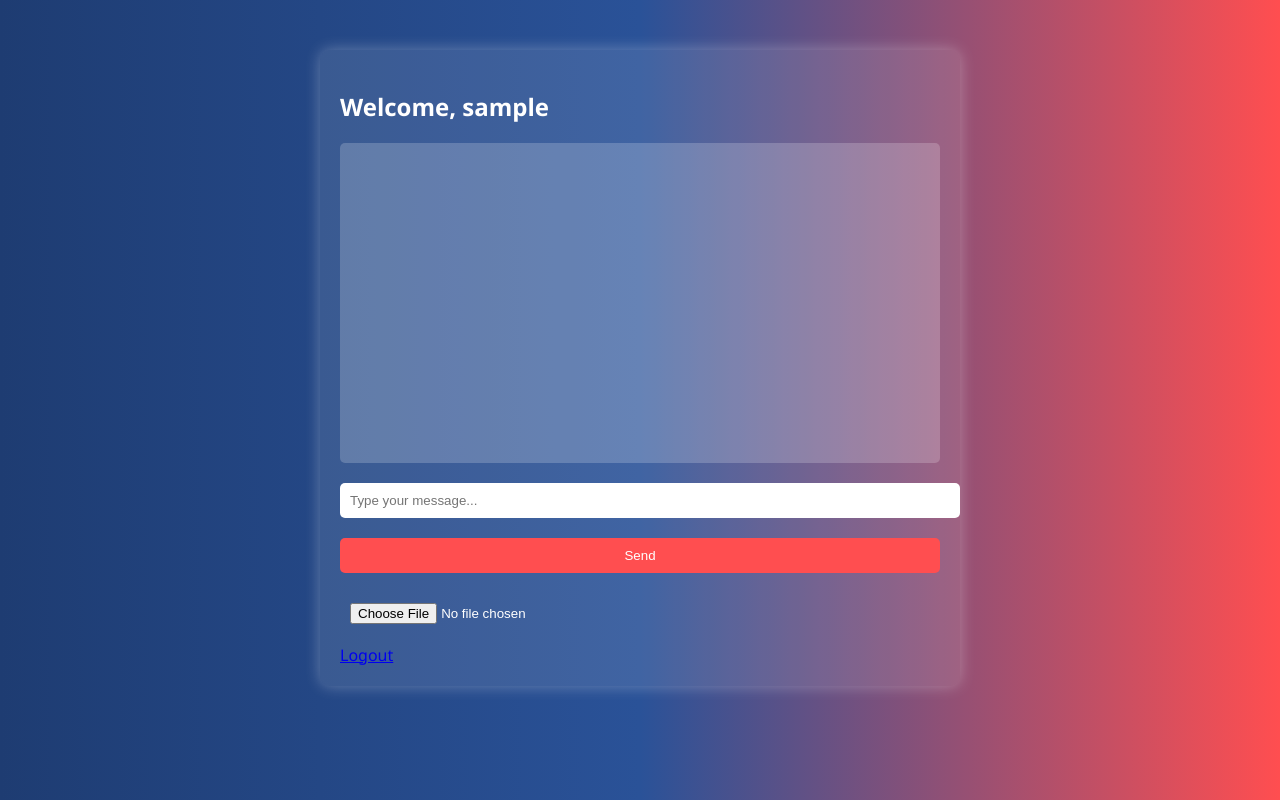
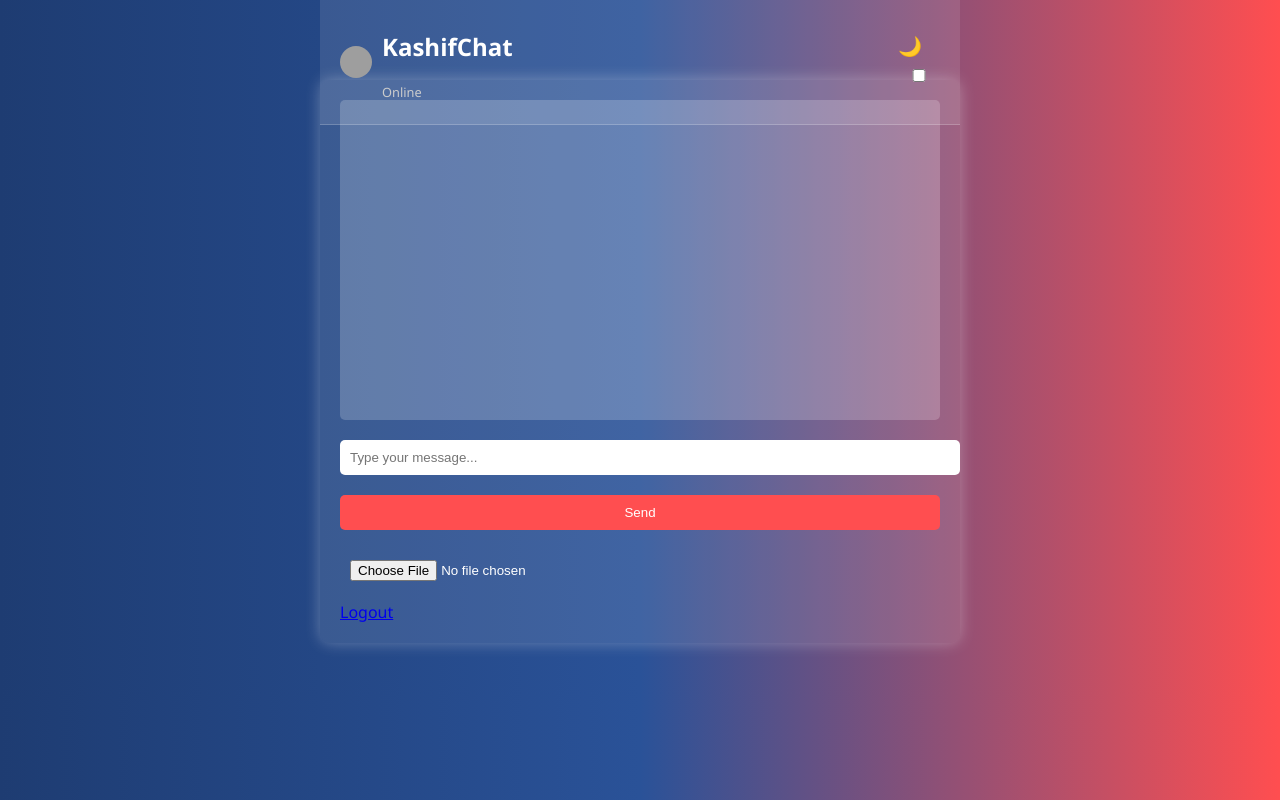
Before and after one commit to kashifneyaz555/Kashifchat, a Flask app: template templates/chat.html in a window 1280 px wide. Run offline with Flask 3, Linux system fonts and the light colour scheme; the template is opened without the code that fills it: most values are stand-ins (such as "Sample title", 1, 10 or a date in 2020); some libraries are stand-ins or nearby versions; grey boxes are pictures that could not be loaded.

Commit message:
Upgrade UI to Whatsapp-style with reactions and dark mode

```diff
--- a/static/style.css
+++ b/static/style.css
@@ -3,11 +3,17 @@ body {
   font-family: 'Segoe UI', sans-serif;
   background: linear-gradient(to right, #1e3c72, #2a5298, #ff4e50);
   color: white;
+  transition: background 0.3s ease;
+}
+
+body.dark {
+  background: #121212;
+  color: #e0e0e0;
 }
 
 .container {
   max-width: 600px;
-  margin: 50px auto;
+  margin: 80px auto 50px;
   background: rgba(255, 255, 255, 0.1);
   padding: 20px;
   border-radius: 10px;
@@ -32,6 +38,45 @@ button:hover {
   background-color: #ff6e70;
 }
 
+/* Header bar */
+.header {
+  position: fixed;
+  top: 0;
+  width: 100%;
+  max-width: 600px;
+  left: 50%;
+  transform: translateX(-50%);
+  background: rgba(255, 255, 255, 0.1);
+  padding: 10px 20px;
+  display: flex;
+  align-items: center;
+  justify-content: space-between;
+  border-bottom: 1px solid rgba(255, 255, 255, 0.2);
+  z-index: 10;
+}
+
+.header-avatar {
+  width: 32px;
+  height: 32px;
+  border-radius: 50%;
+}
+
+.header-info {
+  flex-grow: 1;
+  margin-left: 10px;
+}
+
+.status-text {
+  font-size: 0.8em;
+  color: #ccc;
+}
+
+.dark-toggle {
+  font-size: 1.2em;
+  cursor: pointer;
+}
+
+/* Chat box */
 #chat-box {
   height: 300px;
   overflow-y: auto;
@@ -41,38 +86,83 @@ button:hover {
   margin-bottom: 10px;
 }
 
-/* Chat message styling */
-#chat-box div {
+/* Chat message bubbles */
+.chat-message {
+  display: flex;
   margin-bottom: 12px;
-  padding: 8px;
-  background: rgba(255, 255, 255, 0.15);
-  border-radius: 8px;
-  position: relative;
+  animation: fadeIn 0.4s ease;
 }
 
-/* Avatar styling */
-#chat-box img {
-  width: 24px;
-  height: 24px;
-  border-radius: 50%;
-  vertical-align: middle;
-  margin-right: 8px;
+.chat-message.me {
+  justify-content: flex-end;
+}
+
+.chat-message.them {
+  justify-content: flex-start;
+}
+
+.bubble {
+  max-width: 75%;
+  padding: 10px 12px;
+  border-radius: 10px;
+  position: relative;
+  background-color: #DCF8C6;
+  color: black;
+  box-shadow: 0 1px 3px rgba(0,0,0,0.2);
+}
+
+.chat-message.them .bubble {
+  background-color: #ffffff;
+}
+
+body.dark .bubble {
+  background-color: #333;
+  color: #eee;
+}
+
+body.dark .chat-message.them .bubble {
+  background-color: #222;
 }
 
 /* Timestamp and status */
-#chat-box span {
-  font-size: 0.8em;
-  color: #ccc;
+.timestamp {
+  font-size: 0.75em;
+  color: #888;
+  margin-left: 8px;
 }
 
-/.status {
-  margin-left: 8px;
-  font-size: 0.8em;
-  color: #ccc;
+.status {
+  font-size: 0.75em;
+  margin-left: 5px;
+  color: #888;
 }
 
-/.status.seen {
+.status.seen {
   color: #00ff99;
+}
+
+/* Reactions */
+.reactions {
+  margin-top: 5px;
+}
+
+.reactions button {
+  background: transparent;
+  border: none;
+  font-size: 1.2em;
+  margin-right: 5px;
+  cursor: pointer;
+  transition: transform 0.2s ease;
+}
+
+.reactions button:hover {
+  transform: scale(1.2);
+}
+
+/* Reaction display */
+.reaction {
+  margin-left: 5px;
+  font-size: 1.2em;
 }
 
 /* Audio player */
@@ -82,15 +172,28 @@ audio {
 }
 
 /* Edit/Delete buttons */
-#chat-box button {
+.action-btn {
   background: transparent;
   border: none;
-  color: white;
+  color: #666;
   font-size: 1em;
-  margin-left: 5px;
+  margin-left: 8px;
   cursor: pointer;
 }
 
-#chat-box button:hover {
-  color: #ffcccb;
+.action-btn:hover {
+  color: #ff4e50;
 }
+
+/* Typing indicator */
+.typing-indicator {
+  font-style: italic;
+  margin-bottom: 10px;
+  color: #ccc;
+}
+
+/* Fade-in animation */
+@keyframes fadeIn {
+  from { opacity: 0; transform: translateY(10px); }
+  to { opacity: 1; transform: translateY(0); }
+}
--- a/templates/chat.html
+++ b/templates/chat.html
@@ -6,10 +6,20 @@
   <script src="https://cdn.socket.io/4.5.4/socket.io.min.js"></script>
 </head>
 <body>
+  <div class="header">
+    <img src="/static/default-avatar.png" class="header-avatar">
+    <div class="header-info">
+      <h2>KashifChat</h2>
+      <p class="status-text">Online</p>
+    </div>
+    <label class="dark-toggle">
+      🌙 <input type="checkbox" id="dark-mode-toggle">
+    </label>
+  </div>
+
   <div class="container">
-    <h2>Welcome, {{ username }}</h2>
     <div id="chat-box"></div>
-    <div id="typing-indicator" style="margin-top: 10px; font-style: italic;"></div>
+    <div id="typing-indicator" class="typing-indicator"></div>
 
     <input type="text" id="message" placeholder="Type your message...">
     <button onclick="sendMessage()">Send</button>
@@ -25,34 +35,52 @@
     const notify = document.getElementById("notify");
     const typingIndicator = document.getElementById("typing-indicator");
 
-    // Request notification permission
+    // Dark mode toggle
+    const toggle = document.getElementById("dark-mode-toggle");
+    if (localStorage.getItem("darkMode") === "true") {
+      document.body.classList.add("dark");
+      toggle.checked = true;
+    }
+    toggle.addEventListener("change", () => {
+      document.body.classList.toggle("dark");
+      localStorage.setItem("darkMode", toggle.checked);
+    });
+
     if ("Notification" in window && Notification.permission !== "granted") {
       Notification.requestPermission();
     }
 
     socket.on("receive_message", data => {
       const msg = document.createElement("div");
+      msg.classList.add("chat-message", data.username === "{{ username }}" ? "me" : "them");
       msg.dataset.id = data.id;
 
       msg.innerHTML = `
-        <img src="/static/default-avatar.png" style="width:24px; height:24px; border-radius:50%; vertical-align:middle; margin-right:5px;">
-        <strong>${data.username}</strong>
-        <span style="font-size: 0.8em; color: #ccc;">[${data.timestamp}]</span>:
-        <span class="msg-text">${data.message}</span>
-        <span class="status" style="font-size: 0.8em; color: gray;"> ✅</span>
+        <div class="bubble">
+          <span class="msg-text">${data.message}</span>
+          <span class="timestamp">${data.timestamp}</span>
+          <span class="status">✅</span>
+          <div class="reactions">
+            <button onclick="react('${data.id}', '👍')">👍</button>
+            <button onclick="react('${data.id}', '❤️')">❤️</button>
+            <button onclick="react('${data.id}', '😂')">😂</button>
+            <button onclick="react('${data.id}', '😮')">😮</button>
+            <button onclick="react('${data.id}', '😢')">😢</button>
+          </div>
+        </div>
       `;
 
       if (data.username === "{{ username }}") {
         const delBtn = document.createElement("button");
         delBtn.textContent = "🗑️";
-        delBtn.style.marginLeft = "10px";
+        delBtn.className = "action-btn";
         delBtn.onclick = () => {
           socket.emit("delete_message", { id: msg.dataset.id });
         };
 
         const editBtn = document.createElement("button");
         editBtn.textContent = "✏️";
-        editBtn.style.marginLeft = "5px";
+        editBtn.className = "action-btn";
         editBtn.onclick = () => {
           const newText = prompt("Edit your message:", msg.querySelector(".msg-text").textContent);
           if (newText) {
@@ -60,21 +88,20 @@
           }
         };
 
-        msg.appendChild(delBtn);
-        msg.appendChild(editBtn);
+        msg.querySelector(".bubble").appendChild(editBtn);
+        msg.querySelector(".bubble").appendChild(delBtn);
       }
 
+      msg.classList.add("fade-in");
       chatBox.appendChild(msg);
       chatBox.scrollTop = chatBox.scrollHeight;
       notify.currentTime = 0;
       notify.play().catch(() => {});
 
-      // Trigger push notification
       if (Notification.permission === "granted" && data.username !== "{{ username }}") {
         new Notification("New message from " + data.username, { body: data.message });
       }
 
-      // Mark as seen
       socket.emit("message_seen", { id: data.id });
     });
 
@@ -94,19 +121,22 @@
       const msg = document.querySelector(`[data-id="${data.id}"]`);
       if (msg) {
         const status = msg.querySelector(".status");
-        if (status) status.textContent = " ✅✅";
+        if (status) status.textContent = "✅✅";
+        status.classList.add("seen");
       }
     });
 
     socket.on("receive_audio", data => {
       const msg = document.createElement("div");
+      msg.classList.add("chat-message", data.username === "{{ username }}" ? "me" : "them");
       msg.dataset.id = data.id;
       msg.innerHTML = `
-        <img src="/static/default-avatar.png" style="width:24px; height:24px; border-radius:50%; vertical-align:middle; margin-right:5px;">
-        <strong>${data.username}</strong>
-        <span style="font-size: 0.8em; color: #ccc;">[${data.timestamp}]</span>:
-        <audio controls src="${data.audio_data}" style="margin-left:10px;"></audio>
+        <div class="bubble">
+          <audio controls src="${data.audio_data}"></audio>
+          <span class="timestamp">${data.timestamp}</span>
+        </div>
       `;
+      msg.classList.add("fade-in");
       chatBox.appendChild(msg);
       chatBox.scrollTop = chatBox.scrollHeight;
     });
@@ -141,6 +171,17 @@
         input.value = "";
       }
     }
+
+    function react(id, emoji) {
+      const msg = document.querySelector(`[data-id="${id}"]`);
+      if (msg) {
+        const bubble = msg.querySelector(".bubble");
+        const reaction = document.createElement("span");
+        reaction.textContent = emoji;
+        reaction.className = "reaction";
+        bubble.appendChild(reaction);
+      }
+    }
   </script>
 </body>
 </html>
```
